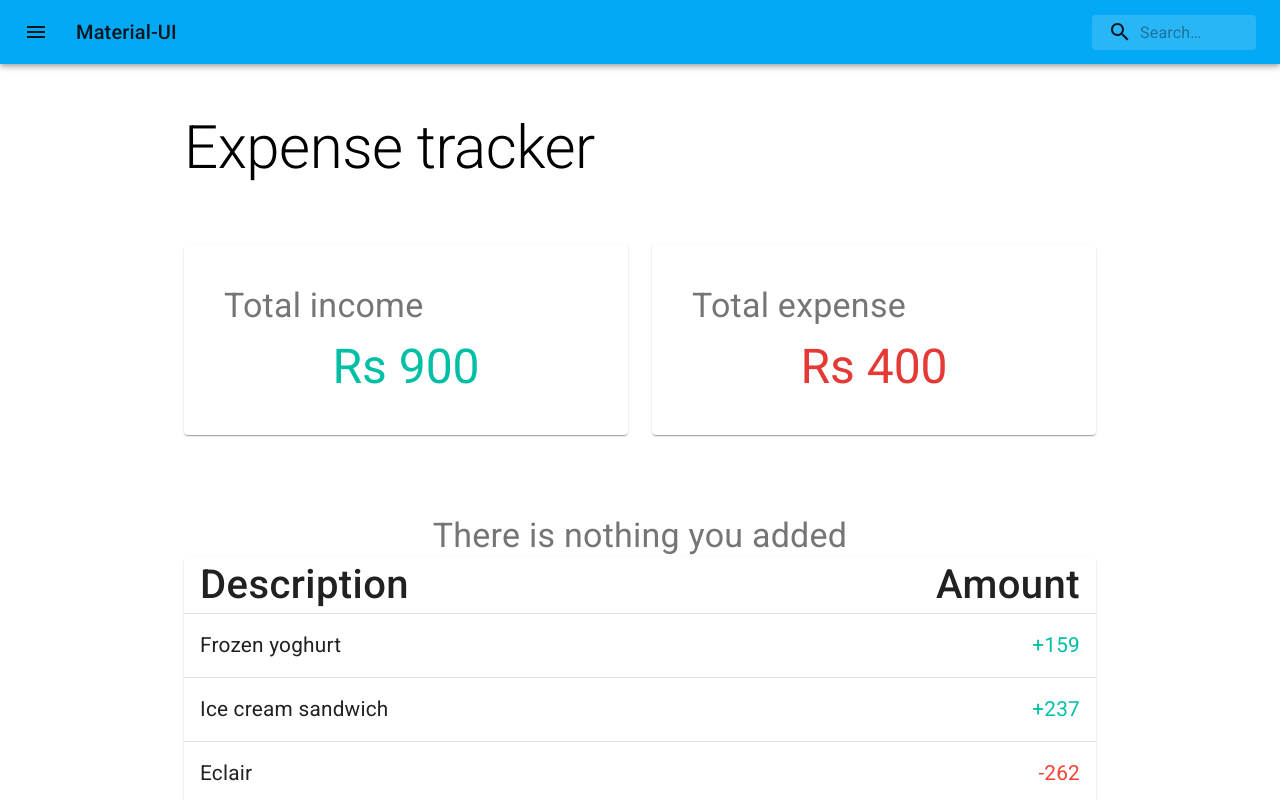
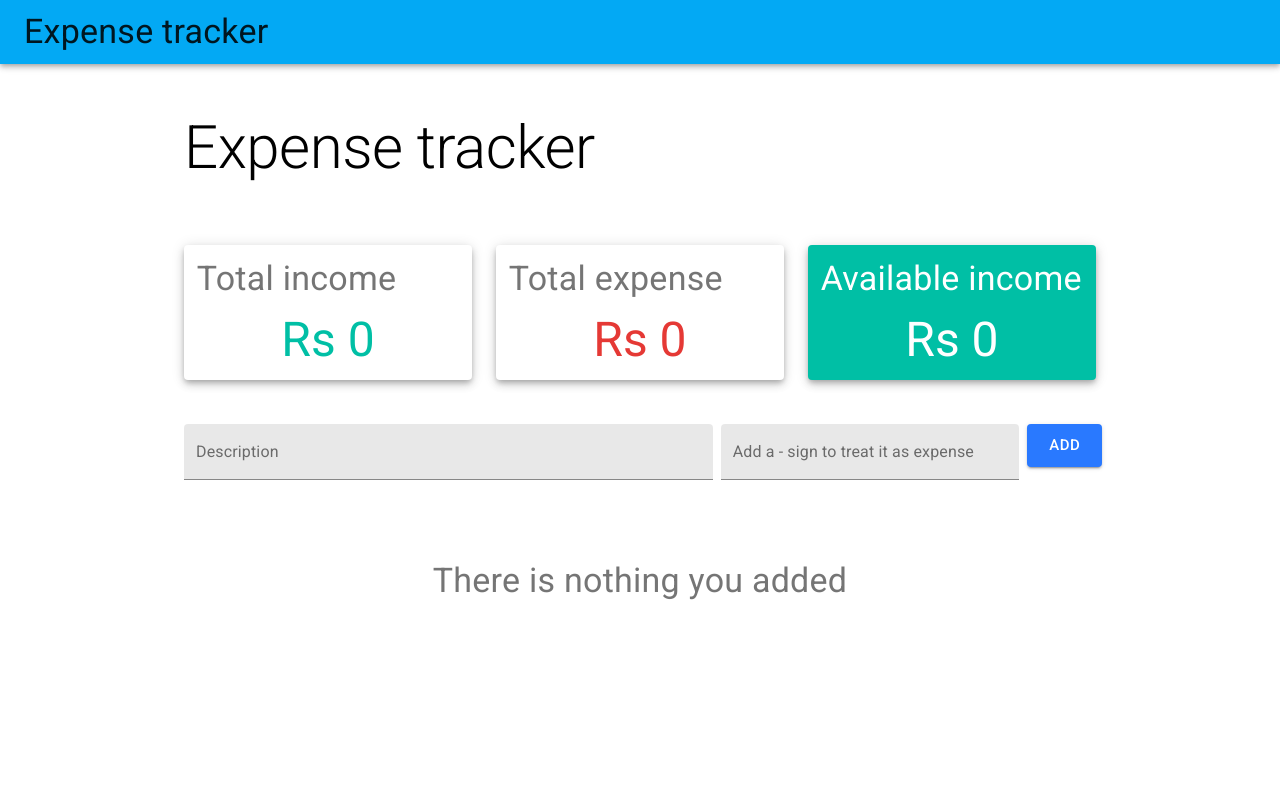
Before and after one commit to omar-shahid/expense-tracker, a React (Create React App) app: page / in a window 1280 px wide. Shown: the top 800 px of the page. Built offline with nearby package versions, Linux system fonts and the light colour scheme.

Commit message:
Basic completed!

```diff
--- a/src/App.tsx
+++ b/src/App.tsx
@@ -1,12 +1,12 @@
 import React from "react"
-import { ThemeProvider } from "./themeContext"
+import { HistoryContextProvider } from "./historyContext"
 import FunctionalComp from "./FunctionalComp"
 
 function App() {
   return (
-    <ThemeProvider>
+    <HistoryContextProvider>
       <FunctionalComp />
-    </ThemeProvider>
+    </HistoryContextProvider>
   )
 }
 
--- a/src/FunctionalComp.tsx
+++ b/src/FunctionalComp.tsx
@@ -6,6 +6,7 @@ import { createMuiTheme, makeStyles } from "@material-ui/core/styles"
 import Form from "./components/Form"
 import HistoryTable from "./components/Table"
 import CoveStats from "./components/CoveStats"
+import { useHistory } from "./historyContext"
 
 const theme = createMuiTheme({
   palette: {
@@ -32,8 +33,11 @@ const useStyles = makeStyles((theme) => ({
 }))
 
 function FunctionalComp() {
-  // const { theme, dispatchTheme } = useTheme()!
   const classes = useStyles()
+  const { dispatchHistory } = useHistory()
+
+  const onFormSubmit = (desc: string, amount: number) =>
+    dispatchHistory({ type: "addItem", payload: { description: desc, amount } })
 
   return (
     <ThemeProvider theme={theme}>
@@ -41,8 +45,8 @@ function FunctionalComp() {
       <Box component="div" className={classes.root}>
         <Container maxWidth="md">
           <CoveStats />
+          <Form onSubmit={onFormSubmit} />
           <HistoryTable />
-          <Form />
         </Container>
       </Box>
     </ThemeProvider>
--- a/src/Menu.tsx
+++ b/src/Menu.tsx
@@ -72,30 +72,9 @@ export default function SearchAppBar() {
     <div className={classes.root}>
       <AppBar position="static">
         <Toolbar>
-          <IconButton
-            edge="start"
-            className={classes.menuButton}
-            color="inherit"
-            aria-label="open drawer"
-          >
-            <MenuIcon />
-          </IconButton>
-          <Typography className={classes.title} variant="h6" noWrap>
-            Material-UI
+          <Typography className={classes.title} variant="h4" noWrap>
+            Expense tracker
           </Typography>
-          <div className={classes.search}>
-            <div className={classes.searchIcon}>
-              <SearchIcon />
-            </div>
-            <InputBase
-              placeholder="Search…"
-              classes={{
-                root: classes.inputRoot,
-                input: classes.inputInput,
-              }}
-              inputProps={{ "aria-label": "search" }}
-            />
-          </div>
         </Toolbar>
       </AppBar>
     </div>
--- a/src/components/CoveStats.tsx
+++ b/src/components/CoveStats.tsx
@@ -1,8 +1,10 @@
 import React from "react"
-import { Box, Grid, Typography } from "@material-ui/core"
+import { Box, Grid, Typography, Container } from "@material-ui/core"
 import MainStats from "./MainStats"
+import { useHistory } from "./../historyContext"
 
 function CoveStats() {
+  const { history } = useHistory()
   return (
     <>
       <Box component="div" py={5}>
@@ -11,11 +13,18 @@ function CoveStats() {
         </Typography>
       </Box>
       <Grid container spacing={3}>
-        <Grid item xs={12} sm={6}>
-          <MainStats value={900} heading="Total income" />
+        <Grid item xs={12} sm={4}>
+          <MainStats value={history.income} heading="Total income" />
         </Grid>
-        <Grid item xs={12} sm={6}>
-          <MainStats error value={400} heading="Total expense" />
+        <Grid item xs={12} sm={4}>
+          <MainStats error value={history.expense} heading="Total expense" />
+        </Grid>
+        <Grid item xs={12} sm={4}>
+          <MainStats
+            value={history.availableIncome}
+            bg
+            heading="Available income"
+          />
         </Grid>
       </Grid>
     </>
--- a/src/components/Form.tsx
+++ b/src/components/Form.tsx
@@ -1,4 +1,4 @@
-import React from "react"
+import React, { useState, FormEvent, ChangeEvent } from "react"
 import {
   Box,
   Grid,
@@ -8,10 +8,28 @@ import {
   Button,
 } from "@material-ui/core"
 
-function Form() {
+interface Props {
+  onSubmit: (desc: string, amount: number) => void
+}
+
+function Form({ onSubmit }: Props) {
+  const [desc, setDesc] = useState("")
+  const [amount, setAmount] = useState("")
+
+  const handleSubmit = (e: FormEvent) => {
+    e.preventDefault()
+    onSubmit(desc, +amount)
+    setDesc("")
+    setAmount("")
+  }
+
+  const handleDescChange = (e: ChangeEvent<HTMLInputElement>) =>
+    setDesc(e.target.value)
+  const handleAmountChange = (e: ChangeEvent<HTMLInputElement>) =>
+    setAmount(e.target.value)
   return (
-    <Box component="div" mb={5}>
-      <form noValidate autoComplete="off">
+    <Box component="div" mt={5}>
+      <form noValidate autoComplete="off" onSubmit={handleSubmit}>
         <Grid container spacing={1}>
           <Grid item xs={12} sm={7}>
             <FormControl
@@ -23,8 +41,8 @@ function Form() {
               </InputLabel>
               <FilledInput
                 id="standard-adornment-amount"
-                // value={values.amount}
-                // onChange={handleChange("amount")}
+                value={desc}
+                onChange={handleDescChange}
               />
             </FormControl>
           </Grid>
@@ -38,14 +56,18 @@ function Form() {
               </InputLabel>
               <FilledInput
                 id="standard-adornment-amount"
-                type="number"
-                // value={values.amount}
-                // onChange={handleChange("amount")}
+                value={amount}
+                onChange={handleAmountChange}
               />
             </FormControl>
           </Grid>
           <Grid item xs={12} sm={1}>
-            <Button variant="contained" size="large" color="secondary">
+            <Button
+              variant="contained"
+              size="large"
+              color="secondary"
+              type="submit"
+            >
               Add
             </Button>
           </Grid>
--- a/src/components/MainStats.tsx
+++ b/src/components/MainStats.tsx
@@ -1,19 +1,24 @@
 import React from "react"
 import { Paper, Typography, makeStyles } from "@material-ui/core"
 import { red } from "@material-ui/core/colors"
+import classnames from "classnames"
 
 interface Props {
   error?: boolean
   heading: string
   value: number
+  bg?: boolean
 }
 
 const useStyles = makeStyles((theme) => ({
   container: {
-    padding: theme.spacing(5),
+    padding: theme.spacing(1.6),
   },
   paper: {
     color: theme.palette.text.secondary,
+  },
+  bgSuccess: {
+    backgroundColor: "#00bfa5",
   },
   error: {
     color: red[600],
@@ -23,15 +28,28 @@ const useStyles = makeStyles((theme) => ({
     color: "#00bfa5",
     textAlign: "center",
   },
+  colorWhite: {
+    color: "#ffffff",
+  },
+  errorBg: {
+    backgroundColor: red[500],
+  },
 }))
 
-function MainStats({ error, heading, value }: Props) {
+function MainStats({ error, heading, value, bg }: Props) {
   const classes = useStyles()
   return (
-    <Paper className={classes.container}>
+    <Paper
+      className={classnames(
+        classes.container,
+        { [classes.bgSuccess]: bg },
+        { [classes.errorBg]: bg && Math.sign(value) === -1 }
+      )}
+      elevation={5}
+    >
       <Typography
         variant="h4"
-        className={classes.paper}
+        className={classnames(classes.paper, { [classes.colorWhite]: bg })}
         component="h2"
         gutterBottom
       >
@@ -39,7 +57,11 @@ function MainStats({ error, heading, value }: Props) {
       </Typography>
       <Typography
         variant="h3"
-        className={error ? classes.error : classes.success}
+        className={classnames(
+          { [classes.error]: error },
+          { [classes.success]: !error },
+          { [classes.colorWhite]: bg }
+        )}
         component="h3"
       >
         Rs {value}
--- a/src/components/Table.tsx
+++ b/src/components/Table.tsx
@@ -1,4 +1,4 @@
-import React from "react"
+import React, { useState, useEffect } from "react"
 import {
   TableContainer,
   Paper,
@@ -12,19 +12,8 @@ import {
   Box,
 } from "@material-ui/core"
 import classnames from "classnames"
+import { useHistory } from "./../historyContext"
 import { red } from "@material-ui/core/colors"
-
-function createData(name: string, amount: number, isExpense: boolean) {
-  return { name, amount, isExpense }
-}
-
-const rows = [
-  createData("Frozen yoghurt", 159, false),
-  createData("Ice cream sandwich", 237, false),
-  createData("Eclair", 262, true),
-  createData("Cupcake", 305, false),
-  createData("Gingerbread", 356, true),
-]
 
 const useStyles = makeStyles((theme) => ({
   textlg: {
@@ -43,17 +32,11 @@ const useStyles = makeStyles((theme) => ({
 
 function HistoryTable() {
   const classes = useStyles()
+  const { history } = useHistory()
+
   return (
     <Box component="div" my={10}>
-      <Typography
-        component="h2"
-        align="center"
-        variant="h4"
-        color="textSecondary"
-      >
-        There is nothing you added
-      </Typography>
-
+      {history.history.length > 0 ? (
         <TableContainer component={Paper}>
           <Table size="medium" aria-label="history">
             <TableHead>
@@ -67,14 +50,14 @@ function HistoryTable() {
               </TableRow>
             </TableHead>
             <TableBody>
-            {rows.map((row) => (
-              <TableRow key={row.name}>
+              {history.history.map((row) => (
+                <TableRow key={row.description}>
                   <TableCell
                     component="th"
                     scope="row"
                     className={classes.textlg}
                   >
-                  {row.name}
+                    {row.description}
                   </TableCell>
                   <TableCell align="right">
                     <Typography
@@ -84,7 +67,7 @@ function HistoryTable() {
                         classes.textlg
                       )}
                     >
-                    {row.isExpense ? `-${row.amount}` : `+${row.amount}`}
+                      {row.isExpense ? `${row.amount}` : `${row.amount}`}
                     </Typography>
                   </TableCell>
                 </TableRow>
@@ -92,6 +75,16 @@ function HistoryTable() {
             </TableBody>
           </Table>
         </TableContainer>
+      ) : (
+        <Typography
+          component="h2"
+          align="center"
+          variant="h4"
+          color="textSecondary"
+        >
+          There is nothing you added
+        </Typography>
+      )}
     </Box>
   )
 }
--- /dev/null
+++ b/src/historyContext.tsx
@@ -0,0 +1,76 @@
+import React, { ReactNode, createContext, useContext, useReducer } from "react"
+
+type History = {
+  description: string
+  amount: number
+  isExpense: boolean
+}
+
+type Payload = {
+  description: string
+  amount: number
+}
+type HistoryContextProps = {
+  history: {
+    income: number
+    expense: number
+    history: History[]
+    availableIncome: number
+  }
+  dispatchHistory: (obj: { type: "addItem"; payload: Payload }) => void
+}
+
+type HistoryProviderProps = {
+  children: ReactNode
+}
+
+const HistoryContext = createContext<HistoryContextProps | undefined>(undefined)
+
+const reducer = (
+  state: HistoryContextProps["history"],
+  action: { type: "addItem"; payload: Payload }
+): HistoryContextProps["history"] => {
+  const { description, amount } = action.payload
+
+  switch (action.type) {
+    case "addItem":
+      const isExpense = Math.sign(amount) === -1
+      console.log(isExpense)
+      const income = !isExpense ? state.income + amount : state.income
+      const expense = isExpense ? state.expense - amount : state.expense
+      const availableIncome = isExpense
+        ? state.availableIncome - Math.abs(amount)
+        : state.availableIncome + Math.abs(amount)
+
+      const newObj = {
+        description,
+        amount,
+        isExpense,
+      }
+      return {
+        availableIncome,
+        income,
+        expense,
+        history: [...state.history, newObj],
+      }
+    default:
+      return state
+  }
+}
+
+export function HistoryContextProvider({ children }: HistoryProviderProps) {
+  const [history, dispatchHistory] = useReducer(reducer, {
+    availableIncome: 0,
+    income: 0,
+    expense: 0,
+    history: [],
+  })
+
+  return (
+    <HistoryContext.Provider value={{ history, dispatchHistory }}>
+      {children}
+    </HistoryContext.Provider>
+  )
+}
+
+export const useHistory = (): HistoryContextProps => useContext(HistoryContext)!
--- a/src/themeContext.tsx
+++ /dev/null
@@ -1,39 +0,0 @@
-import React, { ReactNode, createContext, useContext, useReducer } from "react"
-
-type ThemeOptions = "light" | "dark"
-
-type ThemeContext = {
-  theme: ThemeOptions
-  dispatchTheme: (obj: { type: "toggle" }) => void
-}
-
-type ThemeProviderProps = {
-  children: ReactNode
-}
-
-const ThemeContext = createContext<ThemeContext | undefined>(undefined)
-
-const reducer = (
-  state: ThemeOptions,
-  action: { type: "toggle" }
-): ThemeOptions => {
-  switch (action.type) {
-    case "toggle":
-      return state === "dark" ? "light" : "dark"
-
-    default:
-      return state
-  }
-}
-
-export function ThemeProvider({ children }: ThemeProviderProps) {
-  const [theme, dispatchTheme] = useReducer(reducer, "light")
-
-  return (
-    <ThemeContext.Provider value={{ theme, dispatchTheme }}>
-      {children}
-    </ThemeContext.Provider>
-  )
-}
-
-export const useTheme = () => useContext(ThemeContext)
```
Lines whose indentation alone changed are shown as unchanged.
